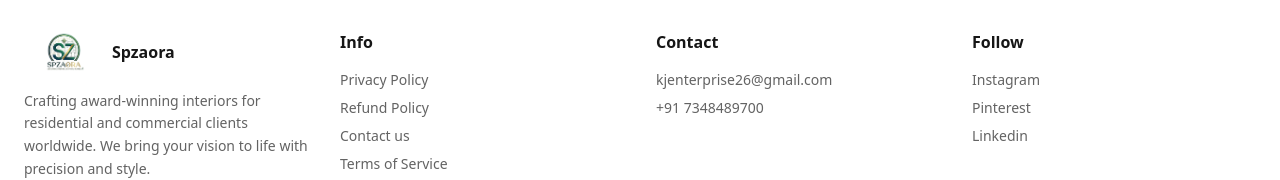
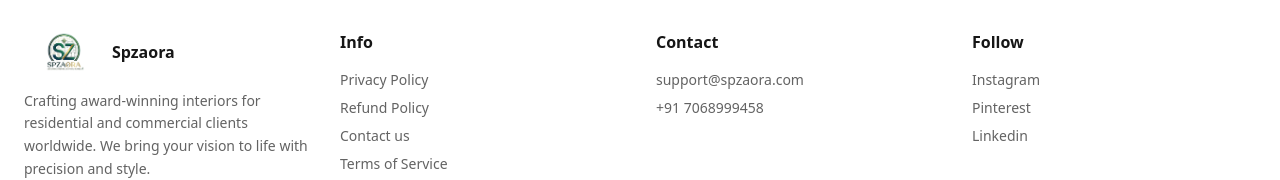
Before and after one commit to Panthar-InfoHub/jp-interio-front, a Next.js app: page /privacy in a window 1280 px wide. Shown: the part 2612-2792 px from the top of the page. Built offline with nearby package versions, Linux system fonts and the light colour scheme; no server answers.

Commit message:
changed the details

```diff
--- a/components/footer.tsx
+++ b/components/footer.tsx
@@ -66,18 +66,18 @@ export default function Footer() {
             <ul className="text-sm space-y-2 text-muted-foreground">
               <li>
                 <a
-                  href="mailto:hello@jpinterio.com"
+                  href="mailto:support@spzaora.com"
                   className="hover:text-foreground transition"
                 >
-                  kjenterprise26@gmail.com
+                  support@spzaora.com
                 </a>
               </li>
               <li>
                 <a
-                  href="tel:+15551234567"
+                  href="tel:+917068999458"
                   className="hover:text-foreground transition"
                 >
-                  +91 7348489700
+                  +91 7068999458
                 </a>
               </li>
               {/* <li>
```
